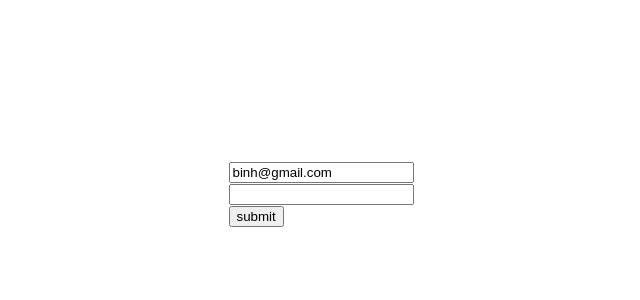
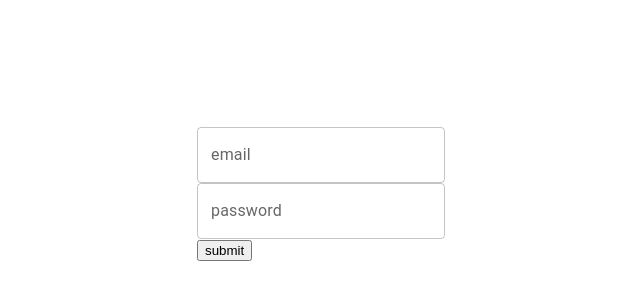
Before and after one commit to quocbinh-npm9081/hook-form-mui-v2, a Next.js app: page / in a window 1280 px wide. Shown: the part 206-506 px from the top of the page, without its empty margins (319-959 px from the left). Built offline with nearby package versions, Linux system fonts and the light colour scheme.

Commit message:
[add] add controller

```diff
--- a/pages/index.tsx
+++ b/pages/index.tsx
@@ -1,7 +1,8 @@
 import { FC } from 'react'
 import Head from 'next/head'
 import styles from '../styles/Home.module.css'
-import {useForm, SubmitHandler} from 'react-hook-form'
+import {useForm, SubmitHandler,Controller} from 'react-hook-form'
+import { TextField } from '@mui/material'
 import {yupResolver} from '@hookform/resolvers/yup';
 import * as yup from 'yup';
 
@@ -17,7 +18,7 @@ const schema = yup.object().shape({
 
 export default function Home() {
 
-  const {register, handleSubmit, watch, formState: {errors}} = useForm<IFormInputs>({
+  const {register, handleSubmit, watch,control, formState: {errors}} = useForm<IFormInputs>({
     resolver: yupResolver(schema)
   });
 
@@ -39,9 +40,21 @@ export default function Home() {
 
       <main className={styles.main}>
           <form onSubmit={handleSubmit(handleSubmitForm)}>
-            <input type="text" defaultValue="binh@gmail.com" {...register('email')}/>
+            <Controller
+            name='email'
+            control={control}
+            render={({field})=>{
+              return <TextField {...field} label="email" error={!!errors.email} helperText={errors.email?.message}/>
+            }}
+            />
             <br />
-            <input type="password" {...register('password')}/>
+            <Controller
+            name='password'
+            control={control}
+            render={({field})=>{
+              return <TextField {...field} label="password" error={!!errors.password} helperText={errors.password?.message}/>
+            }}
+            />
             <br />
             <input type="submit" value="submit"/>
           </form>
```
Also changed, not shown: 2 other files (tests, documents, lock files or other folders).
